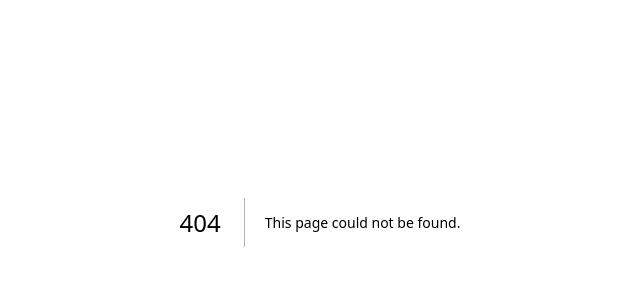
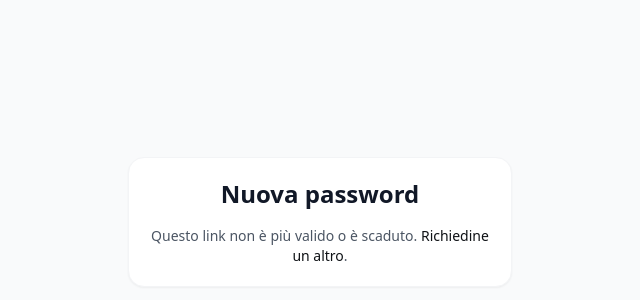
Before and after one commit to Straz87/coachapp, a Next.js app in the folder coachapp/: page /login/nuova-password in a window 1280 px wide. Before the commit this address had no page. Shown: the part 178-478 px from the top of the page, without its empty margins (320-960 px from the left). Built offline with nearby package versions, Linux system fonts and the light colour scheme; no server answers.

Commit message:
Implement password recovery page

```diff
--- /dev/null
+++ b/coachapp/src/app/login/nuova-password/page.tsx
@@ -0,0 +1,80 @@
+"use client";
+
+import { useEffect, useState } from "react";
+import { useRouter } from "next/navigation";
+import { createClient } from "@/lib/supabase/client";
+
+export default function NuovaPasswordPage() {
+  const supabase = createClient();
+  const router = useRouter();
+  const [ready, setReady] = useState(false);
+  const [expired, setExpired] = useState(false);
+  const [password, setPassword] = useState("");
+  const [confirm, setConfirm] = useState("");
+  const [saving, setSaving] = useState(false);
+  const [error, setError] = useState<string | null>(null);
+  const [done, setDone] = useState(false);
+
+  useEffect(() => {
+    let isMounted = true;
+    supabase.auth.getSession().then(({ data }) => {
+      if (isMounted && data.session) setReady(true);
+    });
+    const { data: listener } = supabase.auth.onAuthStateChange((event, session) => {
+      if (event === "PASSWORD_RECOVERY" && session) setReady(true);
+    });
+    const timeout = setTimeout(() => {
+      if (isMounted) setReady((r) => { if (!r) setExpired(true); return r; });
+    }, 4000);
+    return () => { isMounted = false; listener.subscription.unsubscribe(); clearTimeout(timeout); };
+    // eslint-disable-next-line react-hooks/exhaustive-deps
+  }, []);
+
+  async function handleSubmit(e: React.FormEvent) {
+    e.preventDefault();
+    setError(null);
+    if (password.length < 6) { setError("La password deve avere almeno 6 caratteri."); return; }
+    if (password !== confirm) { setError("Le due password non coincidono."); return; }
+    setSaving(true);
+    const { error } = await supabase.auth.updateUser({ password });
+    setSaving(false);
+    if (error) { setError("Non siamo riusciti a salvare la nuova password. Riprova."); return; }
+    setDone(true);
+    setTimeout(() => { router.push("/login"); }, 2000);
+  }
+
+  return (
+    <div className="min-h-screen flex items-center justify-center px-4">
+      <div className="card w-full max-w-sm space-y-4">
+        <div className="text-center mb-2"><h1 className="text-2xl font-bold">Nuova password</h1></div>
+        {expired && !ready ? (
+          <p className="text-sm text-gray-600 text-center">
+            Questo link non è più valido o è scaduto.{" "}
+            <a href="/login/recupera-password" className="text-brand-dark font-medium">Richiedine un altro</a>.
+          </p>
+        ) : done ? (
+          <p className="text-sm text-green-600 text-center">Password aggiornata ✓ Ti riportiamo al login…</p>
+        ) : !ready ? (
+          <p className="text-gray-400 text-sm text-center">Verifica del link in corso…</p>
+        ) : (
+          <form onSubmit={handleSubmit} className="space-y-4">
+            <div>
+              <label className="text-sm font-medium">Nuova password</label>
+              <input type="password" required className="input mt-1" value={password}
+                onChange={(e) => setPassword(e.target.value)} placeholder="••••••••" />
+            </div>
+            <div>
+              <label className="text-sm font-medium">Ripeti password</label>
+              <input type="password" required className="input mt-1" value={confirm}
+                onChange={(e) => setConfirm(e.target.value)} placeholder="••••••••" />
+            </div>
+            {error && <p className="text-red-600 text-sm">{error}</p>}
+            <button type="submit" disabled={saving} className="btn-primary w-full">
+              {saving ? "Salvataggio…" : "Salva nuova password"}
+            </button>
+          </form>
+        )}
+      </div>
+    </div>
+  );
+}
```
